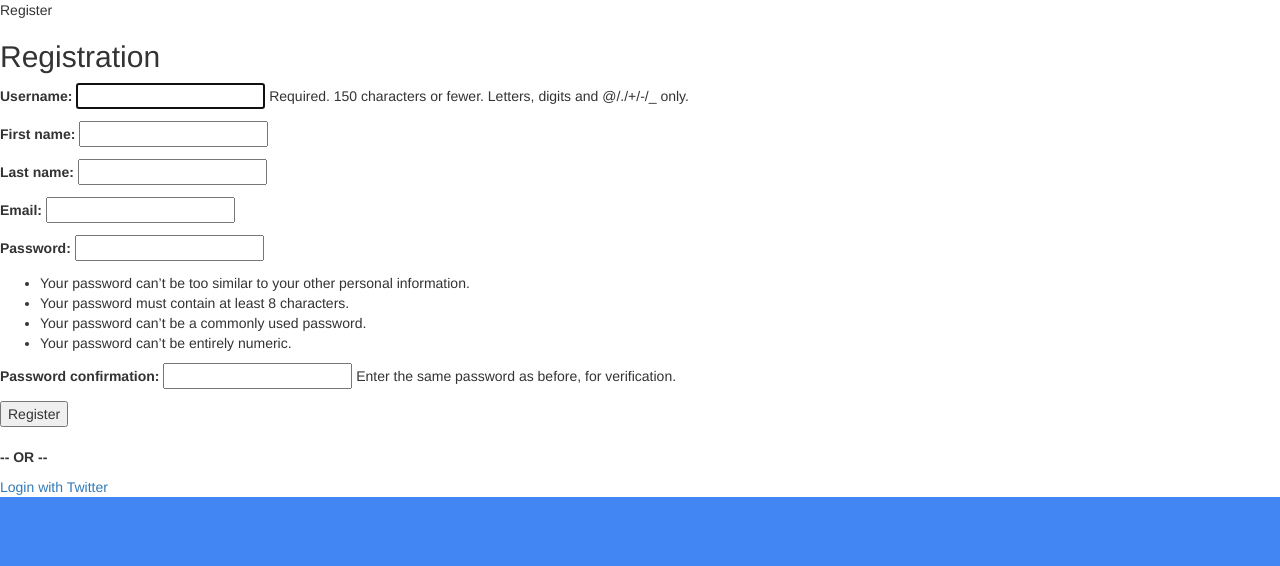
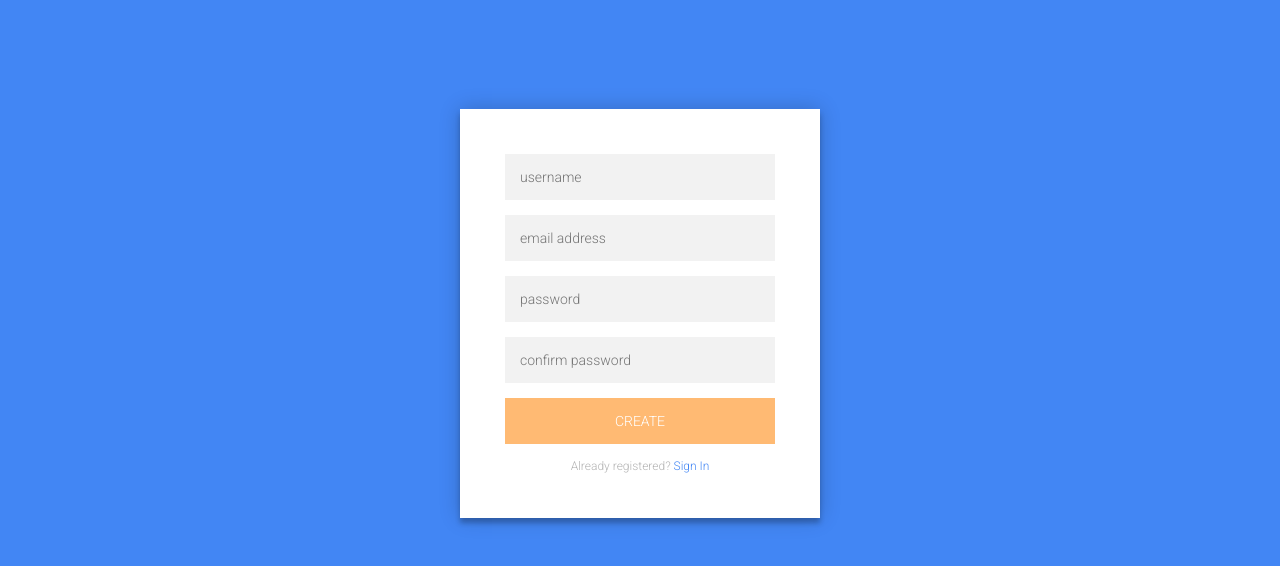
Before and after one commit to CS411-Team-5/mycritic, a Django app: page /mycritic_app/register/ in a window 1280 px wide. Shown: the top 566 px of the page. Run offline with Django 3.2, Linux system fonts and the light colour scheme; some libraries are stand-ins or nearby versions.

Commit message:
More changes to secondary login, integrate login and register pages into one index

```diff
--- a/mycritic_app/forms.py
+++ b/mycritic_app/forms.py
@@ -7,12 +7,10 @@ class RegistrationForm(UserCreationForm):
 
     class Meta:
         model = User
-        fields = ('username', 'first_name', 'last_name', 'email', 'password1', 'password2')
+        fields = ('username', 'email', 'password1', 'password2')
 
     def save(self, commit=True):
         user = super(RegistrationForm, self).save(commit=False)
-        user.first_name = self.cleaned_data['first_name']
-        user.last_name = self.cleaned_data['last_name']
         user.email = self.cleaned_data['email']
 
         if commit:
--- a/mycritic_app/templates/registration/login2.html
+++ b/mycritic_app/templates/registration/login2.html
@@ -4,7 +4,8 @@
 	<script src="https://ajax.googleapis.com/ajax/libs/jquery/1.11.2/jquery.min.js"></script>
 	<script type="text/javascript">
 		$(document).ready(function () {
-			$('.message a').click(function(){
+			$('.message a').click(function(e){
+			   e.preventDefault();
 			   $('form').animate({height: "toggle", opacity: "toggle"}, "slow");
 			});
 		});
@@ -64,7 +65,11 @@
 	  color: #4286f4;
 	  text-decoration: none;
 	}
+{% if login %}
 	.form .register-form {
+{% else %}
+	.form .login-form {
+{% endif %}
 	  display: none;
 	}
 	.container {
@@ -115,18 +120,32 @@
 <body>
 <div class="login-page">
   <div class="form">
-    <form class="register-form">
-      <input type="text" placeholder="username"/>
-	  <input type="text" placeholder="email address"/>
-      <input type="password" placeholder="password"/>
-	  <input type="password" placeholder="confirm password"/>
-      <button>create</button>
+    <form class="register-form" action="/mycritic_app/register/" method="post">{% csrf_token %}
+	  {{ register_form.non_field_errors }}
+	  {{ register_form.username.errors }}
+	  <label for="{{ register_form.username.id_for_label }}"></label>
+      <input type="text" placeholder="username" name="username" id="{{ register_form.username.id_for_label }}"/>
+	  {{ register_form.email.errors }}
+	  <label for="{{ register_form.email.id_for_label }}"></label>
+	  <input type="text" placeholder="email address" name="email" id="{{ register_form.email.id_for_label }}"/>
+	  {{ register_form.password1.errors }}
+	  <label for="{{ register_form.password1.id_for_label }}"></label>
+	  <input type="password" placeholder="password" name="password1" id="{{ register_form.password1.id_for_label }}"/>
+	  {{ register_form.password2.errors }}
+	  <label for="{{ register_form.password2.id_for_label }}"></label>
+	  <input type="password" placeholder="confirm password" name="password2" id="{{ register_form.password2.id_for_label }}"/>
+      <button type="submit" value="Register">create</button>
       <p class="message">Already registered? <a href="#">Sign In</a></p>
     </form>
-    <form class="login-form">
-      <input type="text" placeholder="username"/>
-      <input type="password" placeholder="password"/>
-      <button>login</button>
+    <form class="login-form" action="/mycritic_app/login/" method="post">{% csrf_token %}
+	  {{ message }}
+	  {{ login_form.username.errors }}
+	  <label for="{{ login_form.username.id_for_label }}"></label>
+      <input type="text" placeholder="username" name="username" id="{{ login_form.username.id_for_label }}"/>
+	  {{ login_form.password.errors }}
+	  <label for="{{ login_form.password.id_for_label }}"></label>
+      <input type="password" placeholder="password" name="password" for="{{ login_form.password.id_for_label }}"/>
+      <button type="submit" value="login">login</button>
       <p class="message">Not registered? <a href="#">Create an account.</a></p>
     </form>
   </div>
--- a/mycritic_app/templates/registration/registration_form.html
+++ b/mycritic_app/templates/registration/registration_form.html
@@ -5,7 +5,7 @@
   <h2>Registration</h2>
 
   <form action="/mycritic_app/register/" method="post">{% csrf_token %}
-    {{form.as_p}}
+    {{form.as_table}}
   <input type="submit" value="Register" />
 
   </form>
--- a/mycritic_app/views.py
+++ b/mycritic_app/views.py
@@ -17,28 +17,31 @@ tmdb.API_KEY = os.environ['TMDB_KEY']
 
 def register(request):
     if request.method == 'POST':
-        form = RegistrationForm(request.POST)
-        if form.is_valid():
-            form.save()
+        register_form = RegistrationForm(request.POST)
+        if register_form.is_valid():
+            register_form.save()
             return HttpResponseRedirect('/mycritic_app/register/complete')
 
     else:
-        form = RegistrationForm()
+        register_form = RegistrationForm()
+    login_form = LoginForm()
     token = {}
     token.update(csrf(request))
-    token['form'] = form
+    token['register_form'] = register_form
+    token['login_form'] = login_form
+    token['login'] = False
 
-    return render_to_response('registration/registration_form.html', token)
+    return render_to_response('registration/login2.html', token)
 
 def registration_complete(request):
 
     return render_to_response('registration/registration_complete.html')
 
 def login(request):
-    message = None
+    message = ""
     if request.method == "POST":
-        form = LoginForm(request.POST)
-        if form.is_valid():
+        login_form = LoginForm(request.POST)
+        if login_form.is_valid():
             username = request.POST['username']
             password = request.POST['password']
             user = auth.authenticate(username=username, password=password)
@@ -51,8 +54,9 @@ def login(request):
             else:
                 message = "Invalid username and/or password, please reenter"
     else:
-        form = LoginForm()
-    return render(request, 'registration/login.html', {'message': message, 'form': form})
+        login_form = LoginForm()
+    register_form = RegistrationForm()
+    return render(request, 'registration/login2.html', {'message': message, 'login_form': login_form, 'register_form': register_form, 'login': True})
 
 def logged_in(request):
     return render_to_response('registration/logged_in.html',
```
Also changed, not shown: mycritic_app/migrations/0003_auto_20170427_0755.py (added).
